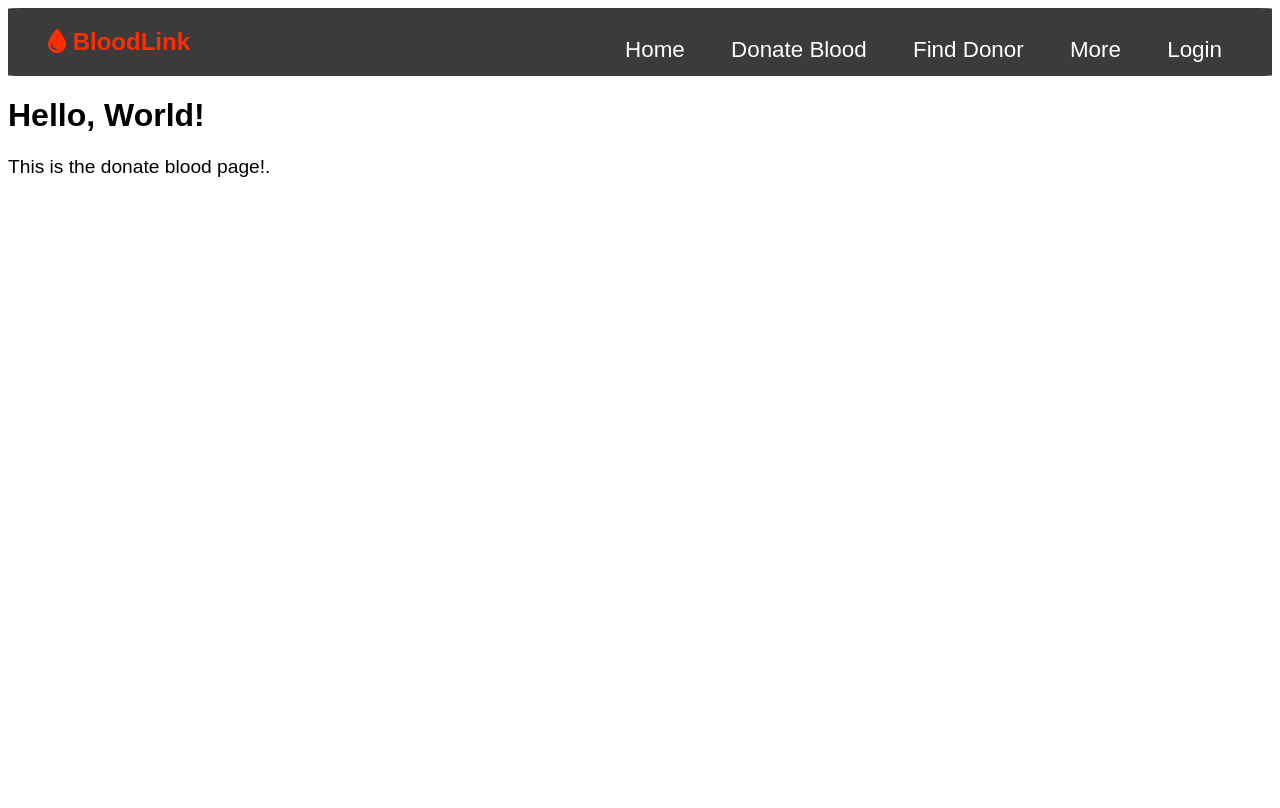
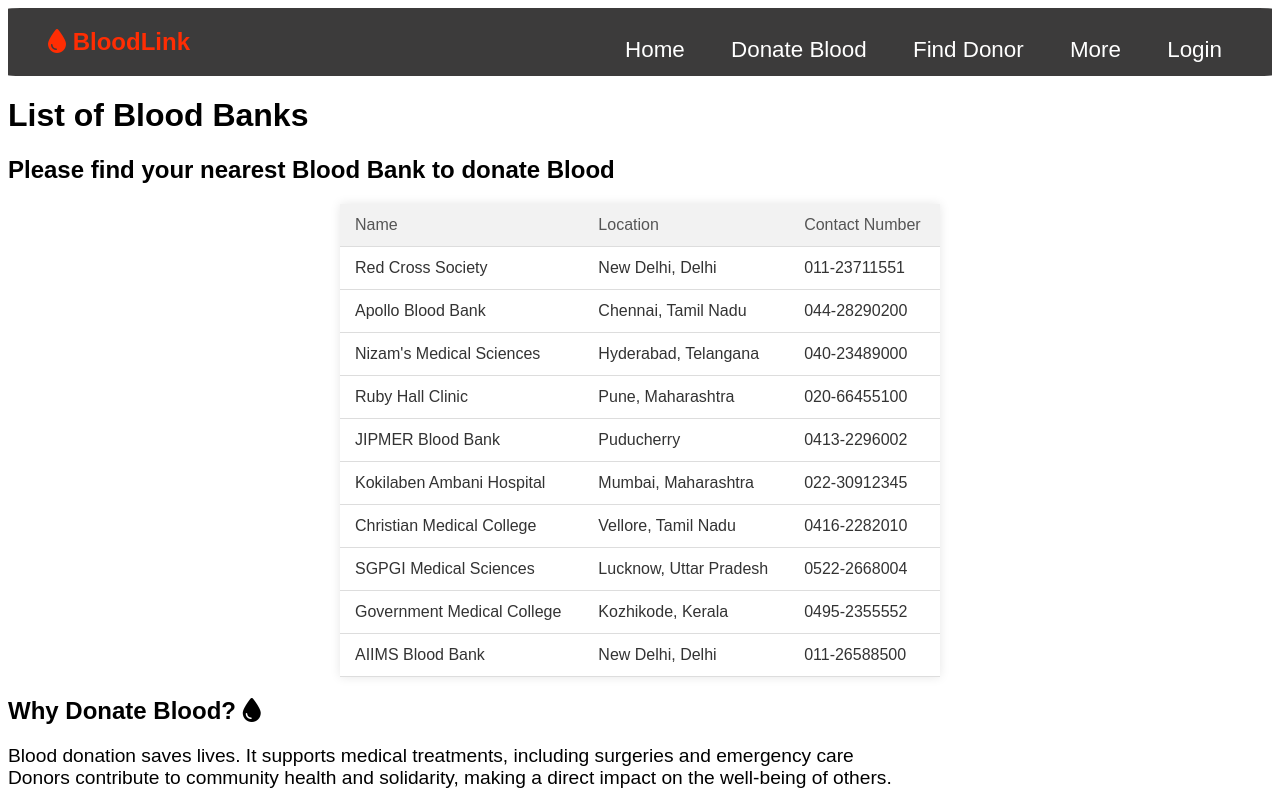
Before and after one commit to NimishKr16/BloodLink, a Flask app: page /donateBlood in a window 1280 px wide. Before the commit the page ends 177 px from the top, so only its background shows below. Run offline with Flask 3, Linux system fonts and the light colour scheme; some libraries are stand-ins or nearby versions.

Commit message:
Add Blood Bank

```diff
--- a/app.py
+++ b/app.py
@@ -71,7 +71,7 @@ class BloodBank(db.Model):
     InventoryID = db.Column(db.Integer, db.ForeignKey('blood_inventory.InventoryID'))
 
     def __repr__(self):
-        return f'<{self.Name} | {self.Location}'
+        return f'<{self.BloodBankID} | {self.Name} | {self.Location}'
 
 # * --- Blood Inventory Table --- #
 class BloodInventory(db.Model):
@@ -103,13 +103,15 @@ def home():
 
 @app.route('/findDonors')
 def find_donor():
+    username = is_logged_in()
     donors = Donor.query.all()
-    return render_template('findDonor.html',Donors=donors)
+    return render_template('findDonor.html',Donors=donors,username=username)
 
 @app.route('/donateBlood')
 def donate():
     username = is_logged_in()
-    return render_template('donate.html',username=username)
+    banks = BloodBank.query.all()
+    return render_template('donate.html',username=username,bloodbank=banks)
 
 @app.route('/inventory')
 def inventory():
@@ -296,6 +298,7 @@ def print_recipient():
 # print_admins()
 # print_recipient()
 # print_bloodBanks()
+
 # * ------------------------------------------------------------ #
 
 if __name__ == '__main__':
--- a/static/styles/bank.css
+++ b/static/styles/donor.css
@@ -2,12 +2,12 @@ body {
     font-family: Arial, sans-serif;
 }
 
-#donor-title {
+.donor-title {
     text-align: center;
     margin-bottom: 20px;
 }
 
-#bloodBankTable {
+#donor-table {
     width: 100%;
     border-collapse: collapse;
     border-spacing: 0;
--- a/templates/base.html
+++ b/templates/base.html
@@ -9,6 +9,7 @@
   <link rel="stylesheet" href="https://cdnjs.cloudflare.com/ajax/libs/font-awesome/6.0.0-beta3/css/all.min.css" integrity="sha384-+RD0PXT0fJs33E83eoZx3d0A2eJftGqS9JlUUY3kK4hTPhDFwWI4byoi2EKPDm/J" crossorigin="anonymous">
   <link rel="stylesheet" href="../static/styles/home.css">
   <link rel="stylesheet" href="../static/styles/profile.css">
+  <link rel="stylesheet" href="../static/styles/donor.css">
   <!-- ? <link rel="stylesheet" href="../static/styles/admin_dash.css"> -->
 
   <!-- ! NAVBAR -->
--- a/templates/donate.html
+++ b/templates/donate.html
@@ -5,6 +5,31 @@
 {% endblock %}
 
 {% block content %}
-    <h1>Hello, World!</h1>
-    <p>This is the donate blood page!.</p>
+    <h1 class="bloodBank-title">List of Blood Banks</h1>
+    <h2 class="bloodBank-title">Please find your nearest Blood Bank to donate Blood</h2>
+    <table id="bloodBankTable">
+        <thead>
+            <tr>
+                <th>Name</th>
+                <th>Location</th>
+                <th>Contact Number</th>
+            </tr>
+        </thead>
+        <tbody>
+            {% for bank in bloodbank %}
+            <tr onclick="window.location.href='/book_appointment/{{ bank.BloodBankID }}'">
+                <td>{{ bank.Name }}</td>
+                <td>{{ bank.Location }}</td>
+                <td>{{ bank.ContactNumber }}</td>
+            </tr>
+            {% endfor %}
+        </tbody>
+    </table>
+    <div>
+        <h2>Why Donate Blood? <i class="fa-solid fa-droplet"></i></h2>
+        <p>Blood donation saves lives. It supports medical treatments, including surgeries and emergency care
+          <br>
+          Donors contribute to community health and solidarity,
+          making a direct impact on the well-being of others.</p>
+    </div>
 {% endblock %}
```
Also changed, not shown: templates/findDonor.html (+6 -6 lines), templates/home.html (+0 -8 lines), instance/bloodbank.db.
